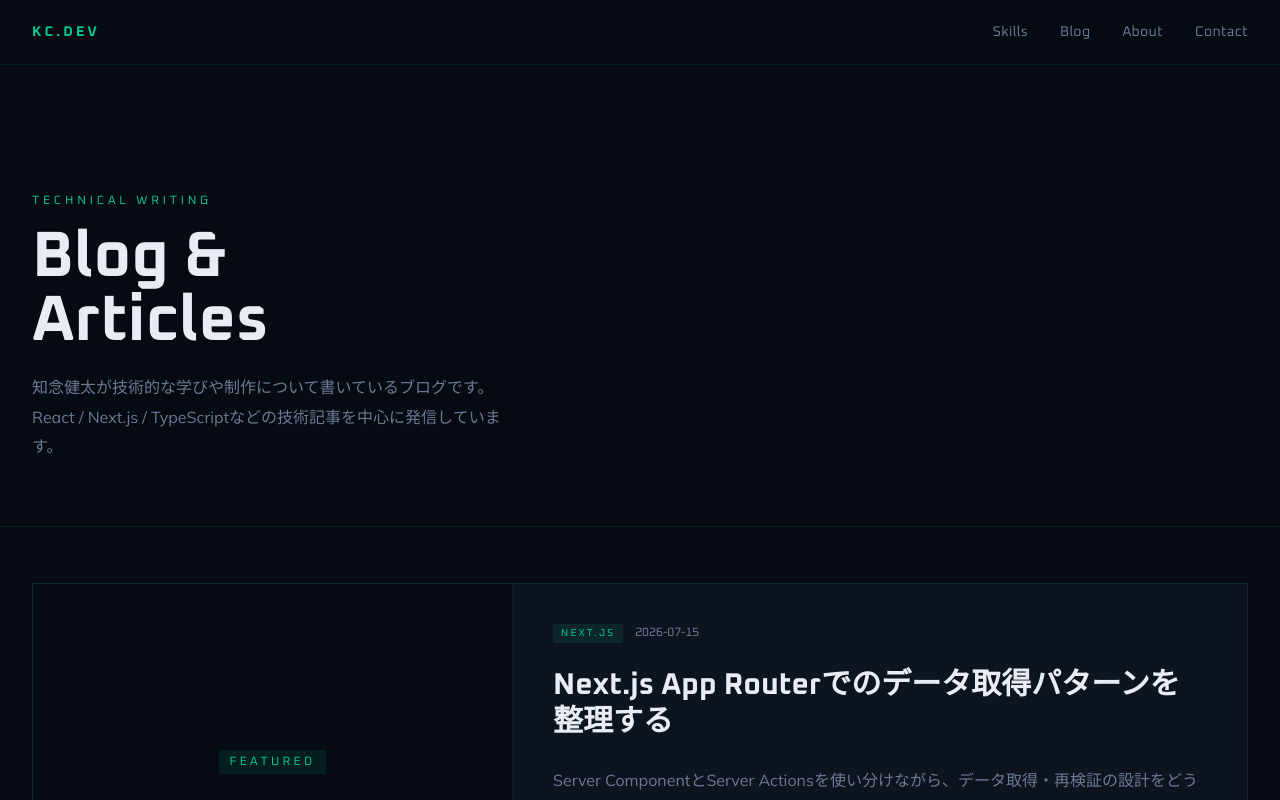
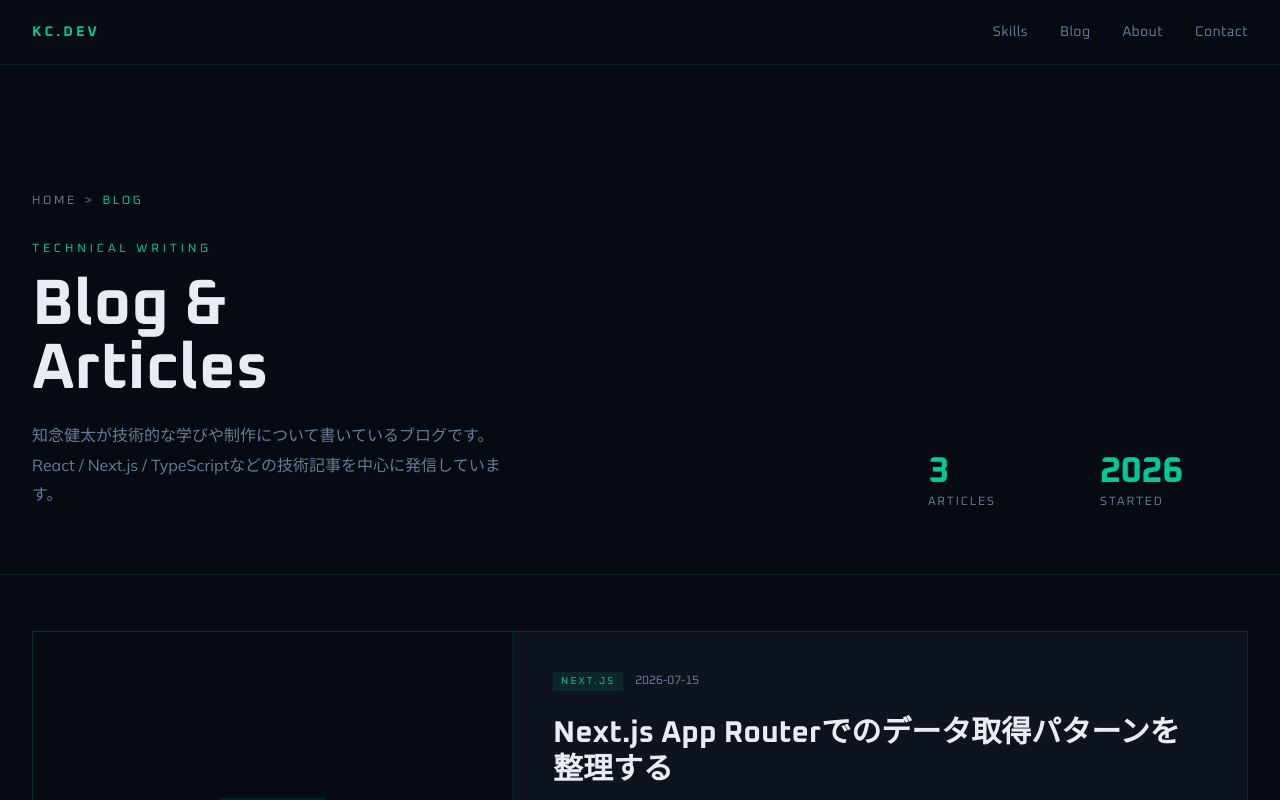
Before and after one commit to kenta-io/portfolio-site, a Next.js app: page /blog in a window 1280 px wide. Shown: the top 800 px of the page. Built offline with nearby package versions, Linux system fonts and the light colour scheme.

Commit message:
feat: add shared breadcrumb component and stats summary to blog hero

```diff
--- a/src/app/blog/page.tsx
+++ b/src/app/blog/page.tsx
@@ -1,5 +1,7 @@
 import type { Metadata } from "next";
 import { BlogListView } from "@/components/blog/BlogListView";
+import { Breadcrumb } from "@/components/layout/Breadcrumb";
+import { getBlogPosts } from "@/lib/microcms";
 
 export const metadata: Metadata = {
   title: "ブログ",
@@ -13,11 +15,25 @@ type BlogPageProps = {
 
 export default async function BlogPage({ searchParams }: BlogPageProps) {
   const { category } = await searchParams;
+  const { posts, total } = await getBlogPosts({ limit: 9999 });
+  const startedYear = Math.min(
+    ...posts.map((post) => new Date(post.publishedAt).getFullYear()),
+  );
+  const statsSummary = [
+    { value: String(total), label: "Articles" },
+    { value: String(startedYear), label: "Started" },
+  ];
 
   return (
     <>
       <section className="relative overflow-hidden border-b border-border pt-16">
         <div className="mx-auto max-w-[1280px] px-4 py-10 md:px-6 lg:px-8 lg:py-16">
+          <Breadcrumb
+            items={[{ label: "Home", href: "/" }, { label: "Blog" }]}
+          />
+
+          <div className="grid grid-cols-1 items-start gap-10 lg:grid-cols-[1fr_320px] lg:gap-12">
+            <div>
               <div className="font-heading mb-4 text-xs uppercase tracking-[0.32em] text-accent">
                 Technical Writing
               </div>
@@ -27,9 +43,24 @@ export default async function BlogPage({ searchParams }: BlogPageProps) {
                 Articles
               </h1>
               <p className="max-w-[480px] text-sm leading-[1.85] text-muted-foreground md:text-base">
-            知念健太が技術的な学びや制作について書いているブログです。React /
-            Next.js / TypeScriptなどの技術記事を中心に発信しています。
+                知念健太が技術的な学びや制作について書いているブログです。React
+                / Next.js / TypeScriptなどの技術記事を中心に発信しています。
               </p>
+            </div>
+
+            <div className="grid grid-cols-2 gap-6 mt-auto">
+              {statsSummary.map(({ value, label }) => (
+                <div key={label}>
+                  <div className="font-heading mb-0.5 text-3xl font-bold text-accent md:text-4xl">
+                    {value}
+                  </div>
+                  <div className="font-heading text-xs uppercase tracking-[0.15em] text-muted-foreground">
+                    {label}
+                  </div>
+                </div>
+              ))}
+            </div>
+          </div>
         </div>
       </section>
 
--- /dev/null
+++ b/src/components/layout/Breadcrumb/index.tsx
@@ -0,0 +1,35 @@
+import Link from "next/link";
+
+type BreadcrumbItem = {
+  label: string;
+  href?: string;
+};
+
+type BreadcrumbProps = {
+  items: BreadcrumbItem[];
+};
+
+export function Breadcrumb({ items }: BreadcrumbProps) {
+  return (
+    <nav
+      aria-label="breadcrumb"
+      className="font-heading mb-8 flex items-center gap-2 text-xs uppercase tracking-[0.22em] text-muted-foreground"
+    >
+      {items.map((item, i) => (
+        <span key={item.label} className="flex items-center gap-2">
+          {i > 0 && <span>&gt;</span>}
+          {item.href ? (
+            <Link
+              href={item.href}
+              className="transition-colors hover:text-foreground"
+            >
+              {item.label}
+            </Link>
+          ) : (
+            <span className="text-accent">{item.label}</span>
+          )}
+        </span>
+      ))}
+    </nav>
+  );
+}
```
Lines whose indentation alone changed are shown as unchanged.
